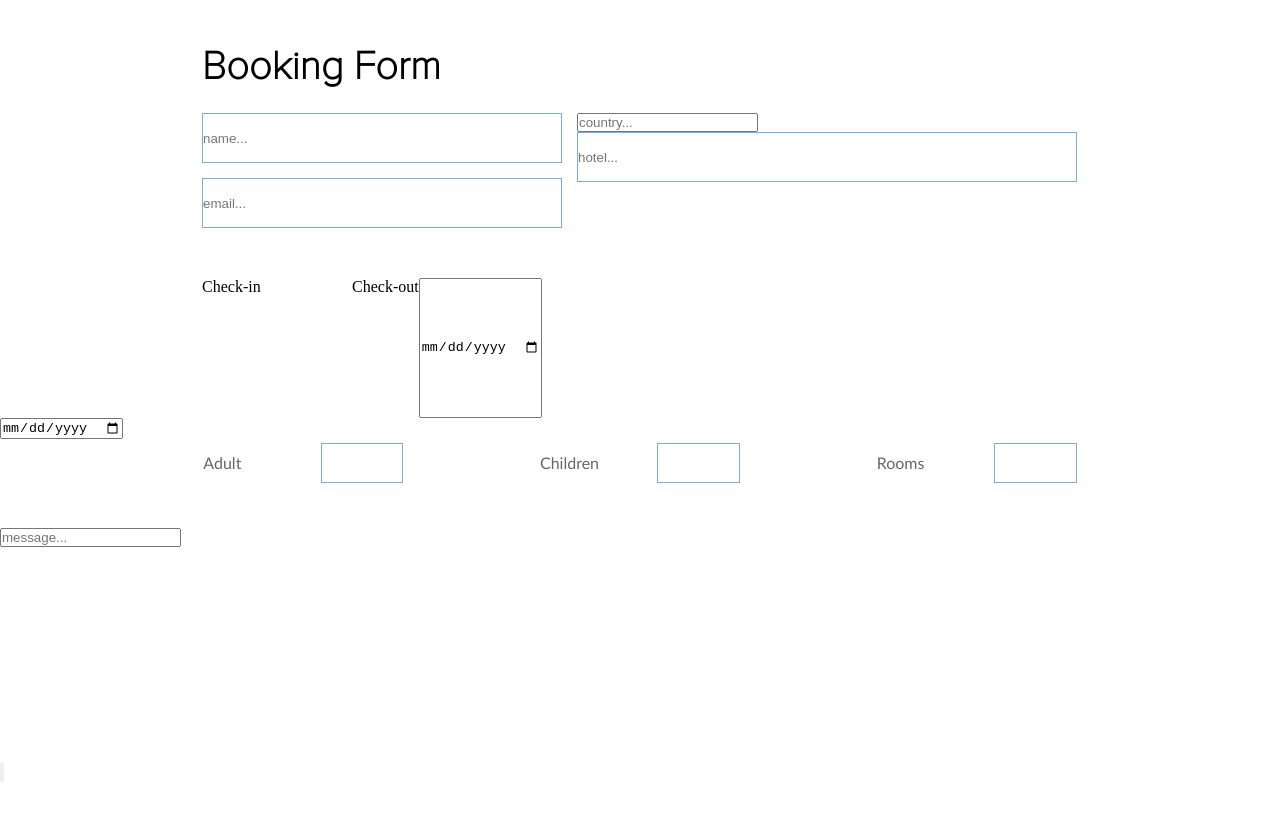
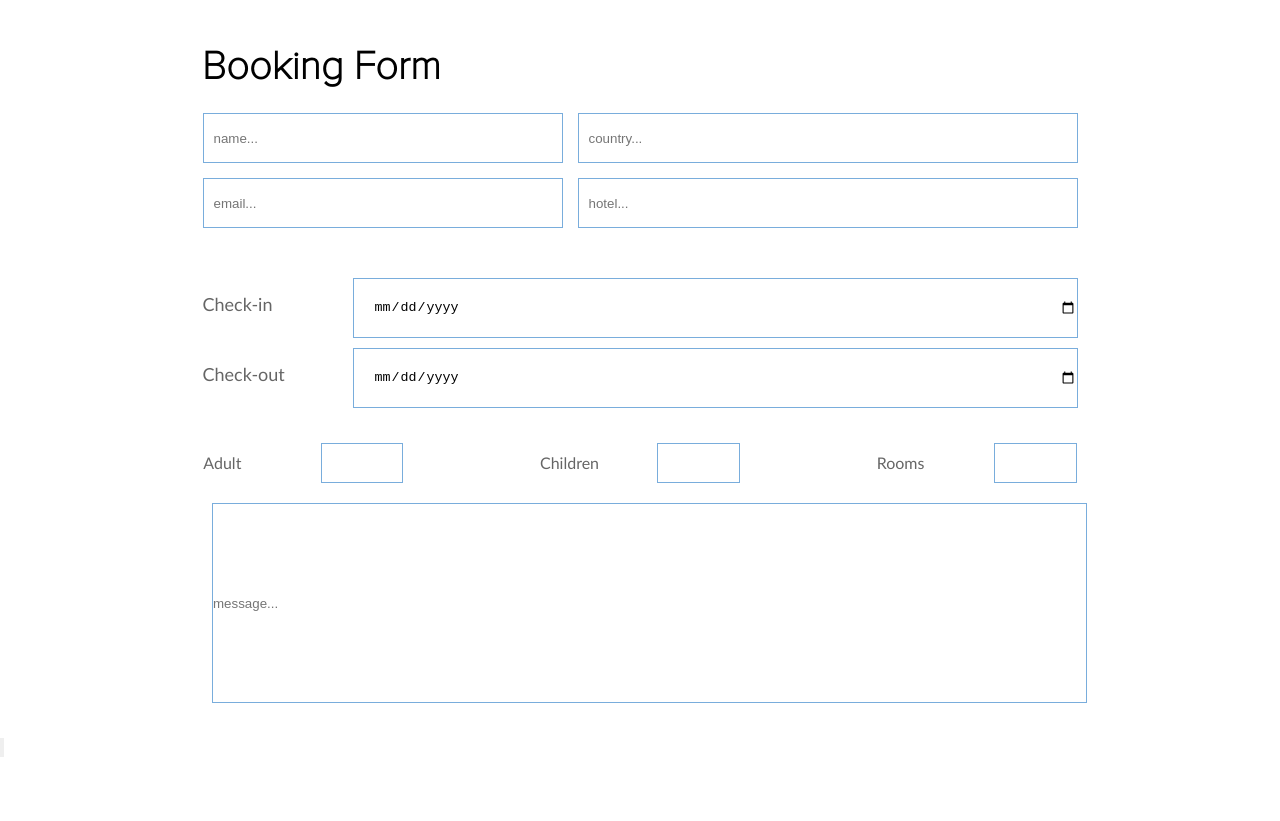
Before and after one commit to cmorgan333/homework-four, a plain HTML site: page index.html in a window 1280 px wide. Shown: the part 757-1578 px from the top of the page. Drawn offline with Linux system fonts and the light colour scheme.

Commit message:
booking form updates
booking form updates

```diff
--- a/index.html
+++ b/index.html
@@ -108,18 +108,18 @@
         <div class="check-in">
           <div class="text-one">Check-in</div>
 
-          <input type="date" name="date" id="feild-five" placeholder="05/10/2020"/>
+          <input type="date" name="date" id="field-five" placeholder="05/10/2020"/>
 
           </div>
 
-          <div class="checkout">
+          <div class="check-out">
             <div class="text-two">
               Check-out
             </div>
-          </div>
+
 
           <input type="date" name="date" id="field-six" placeholder="05/20/2020"/>
-
+        </div>
       </div>
     </div>
 
--- a/scss/home/booking-form.scss
+++ b/scss/home/booking-form.scss
@@ -18,20 +18,23 @@
   // ===============INFO FIELDS=====================//
 
   .info-fields {
-    width: 1280px;
-    height: 140px;
+    width: 875px;
+    min-height: 140px;
     display: flex;
+    justify-content: space-between;
+    margin: 0 auto;
 
     .field-one-container {
       width: 375px;
       height: 140px;
-      margin-left: 202px;
+      // margin-left: 202px;
 
       input {
         width: 360px;
         height: 50px;
         border: solid $blue 1px;
         margin-bottom: 15px;
+        text-indent: 10px;
       }
     }
 
@@ -39,11 +42,21 @@
       width: 500px;
       height: 140px;
 
+      #field-three {
+        width: 500px;
+        min-height: 50px;
+        border: solid $blue 1px;
+        margin-bottom: 15px;
+        text-indent: 10px;
+        margin-right: 200px;
+      }
+
       #field-two {
         width: 500px;
         height: 50px;
         border: solid $blue 1px;
         margin-bottom: 15px;
+        text-indent: 10px;
       }
 
       #field-four {
@@ -51,72 +64,89 @@
         height: 50px;
         border: solid $blue 1px;
         margin-bottom: 15px;
+        text-indent: 10px;
       }
     }
   }
   //===================CHECK-IN FIELDS==============//
   .checkin-fields {
-    width: 1280px;
+    max-width: 1280px;
     height: 140px;
     margin-top: 25px;
-    display: flex;
+    // display: flex;
 
-    .text-one {
-      width: 150px;
-      height: 140px;
-      margin-left: 202px;
+    .check-in {
+      max-width: 875px;
+      height: 60px;
+      font-family: "Gill Sans", "Gill Sans MT", Calibri, "Trebuchet MS",
+        sans-serif;
+      display: flex;
+      margin: 0 auto;
+      // opacity: 0.6;
+      // font-size: 18px;
+      // color: $black;
+      // margin-top: 15px;
 
-      .check-in {
+      .text-one {
+        width: 150px;
+        height: 60px;
+        // margin-left: 202px;
+        font-family: "Gill Sans", "Gill Sans MT", Calibri, "Trebuchet MS",
+          sans-serif;
+        opacity: 0.6;
+        font-size: 18px;
+        color: $black;
+        padding-top: 15px;
+      }
+
+      #field-five {
+        width: 725px;
+        height: 60px;
+        border: solid $blue 1px;
+        margin-bottom: 15px;
+        text-indent: 10px;
+
+        input {
+          text-indent: 10px;
+        }
+      }
+    }
+
+    .check-out {
+      max-width: 875px;
+      height: 60px;
+      font-family: "Gill Sans", "Gill Sans MT", Calibri, "Trebuchet MS",
+        sans-serif;
+      display: flex;
+      margin: 0 auto;
+      // opacity: 0.6;
+      // font-size: 18px;
+      // color: $black;
+      // margin-top: 10px;
+
+      .text-two {
+        width: 150px;
         height: 60px;
         font-family: "Gill Sans", "Gill Sans MT", Calibri, "Trebuchet MS",
           sans-serif;
         opacity: 0.6;
         font-size: 18px;
         color: $black;
-        margin-top: 15px;
-      }
-
-      .check-out {
-        height: 60px;
-        font-family: "Gill Sans", "Gill Sans MT", Calibri, "Trebuchet MS",
-          sans-serif;
-        opacity: 0.6;
-        font-size: 18px;
-        color: $black;
-        // margin-top: 10px;
-      }
-    }
-
-    // ========date fields================//
-
-    .dates {
-      width: 725px;
-      height: 140px;
-
-      #field-five {
-        width: 725px;
-        height: 50px;
-        border: solid $blue 1px;
-        margin-bottom: 15px;
-
-        // img {
-        //   height: 20px;
-        //   width: 20px;
-        //   background-image: url(../assets/icons/calendar.png);
-        //   background-position: center;
-        //   background-size: cover;
-        //   background-repeat: no-repeat;
-        // }
+        padding-top: 20px;
+        margin-top: 5px;
       }
 
       #field-six {
         width: 725px;
-        height: 50px;
+        height: 60px;
         border: solid $blue 1px;
         margin-bottom: 15px;
+        text-indent: 10px;
+        margin-top: 10px;
       }
     }
   }
+
   // ================PEOPLE FIELDS================//
 
   .people-fields {
@@ -124,7 +154,6 @@
     height: 60px;
     margin-top: 25px;
     display: flex;
-    margin-top: 25px;
     padding-left: 135px;
     padding-right: 135px;
     justify-content: space-around;
@@ -133,7 +162,7 @@
 
     .adult-container {
       width: 200px;
-      height: 40px;
+      height: 60px;
       display: flex;
       justify-content: space-between;
 
@@ -201,16 +230,28 @@
   // =============MESSAGE FIELD======================//
 
   .message-container {
-    width: 1280px;
+    max-width: 1280px;
     height: 200px;
     margin-top: 25px;
+    margin: 0 auto;
+    text-indent: 10px;
 
-    .message-field {
+    // .message-field {
+    //   width: 875px;
+    //   height: 200px;
+    //   // margin-left: 202px;
+    //   margin: 0 auto;
+    //   border: solid $blue 1px;
+
+    input {
       width: 875px;
-      height: 200px;
-      // margin-left: 202px;
-      margin: 0 auto;
+      min-height: 200px;
       border: solid $blue 1px;
+      margin-left: 202px;
+
+      ::placeholder {
+        margin-left: 10px;
+      }
     }
   }
   // =============SUBMIT-BUTTON====================//
@@ -241,100 +282,3 @@
     }
   }
 }
-
-//   // ===========FIRST FOUR FIELDS=============//
-
-//   .field-container {
-//     width: 875px;
-//     height: 680px;
-//     margin: 0 auto;
-
-//     .contact-one {
-//       width: 875 px;
-//       height: 60px;
-//       margin: 0 auto;
-//       display: flex;
-//       justify-content: space-between;
-
-//       input {
-//         border: solid 1px $blue;
-//       }
-
-//       #field-one {
-//         width: 360px;
-//         height: 58px;
-//       }
-
-//       #field-two {
-//         width: 500px;
-//         height: 58px;
-//         padding-left: 25px;
-//       }
-//     }
-
-//     .contact-two {
-//       width: 875 px;
-//       height: 60px;
-//       margin: 0 auto;
-//       display: flex;
-//       justify-content: space-between;
-//       padding-top: 15px;
-
-//       input {
-//         border: solid 1px $blue;
-//       }
-
-//       #field-three {
-//         width: 360px;
-//         height: 58px;
-//       }
-
-//       #field-four {
-//         width: 500px;
-//         height: 58px;
-//       }
-//     }
-//   }
-//   // ==============CHECK-IN FIELDS=================//
-
-//   .check-in {
-//     width: 875px;
-//     height: 136px;
-//     margin: 0 auto;
-//     background-color: teal;
-//     // display: flex;
-//     // justify-content: space-between;
-//     // margin-top; 50px;
-//       // width: 100px;
-//       // height: 58px;
-
-//       .text-container {
-//         width: 100px;
-//         height: 136px;
-//         background-color: pink;
-
-//       p {
-//         font-family: 'Gill Sans', 'Gill Sans MT', Calibri, 'Trebuchet MS', sans-serif;
-//         font-size: 18px;
-//       }
-//     }
-
-//     .input-container {
-// width: 700px;
-// height: 136px;
-//     }
-
-//     input {
-//       border: solid 1px $blue;
-//     }
-
-//     #field-four {
-//       width: 700px;
-//       height: 58px;
-//     }
-
-//     #field-five {
-//       width: 700px;
-//       height: 58px;
-//     }
-//   }
--- a/scss/home/footer.scss
+++ b/scss/home/footer.scss
@@ -61,3 +61,14 @@ footer {
     }
   }
 }
+
+@media only screen and (max-width: 1100px) {
+  .footer {
+    width: 375px;
+
+    .socials {
+      width: 375px;
+      display: flex;
+    }
+  }
+}
```
Also changed, not shown: css/Home/hero-content.css (deleted), css/Home/hero.css (deleted), css/Home/nav.css (deleted), css/Home/promo-tours.css (deleted), css/styles-dist.css, css/styles.css.
